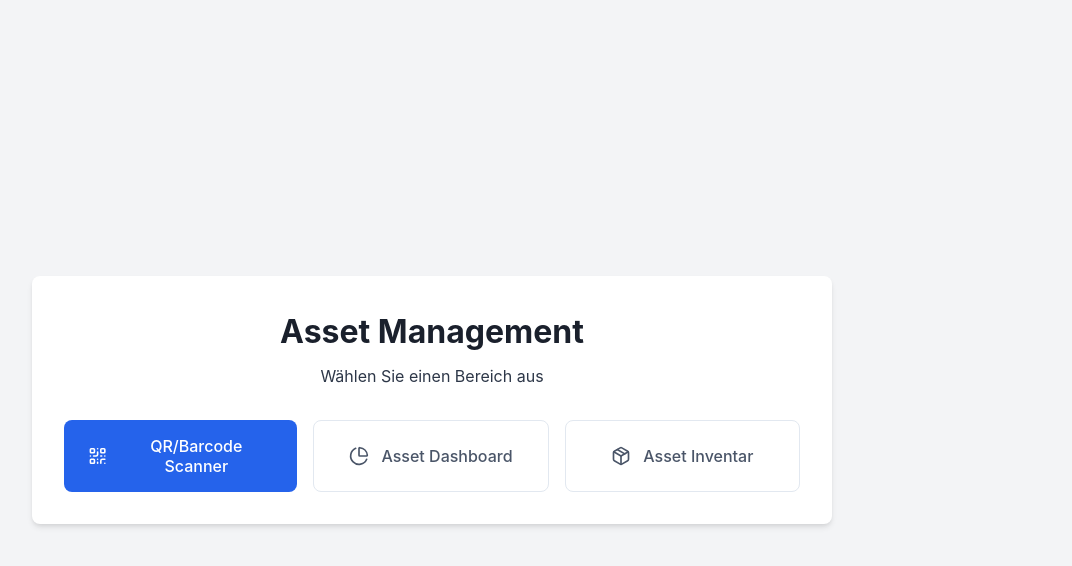
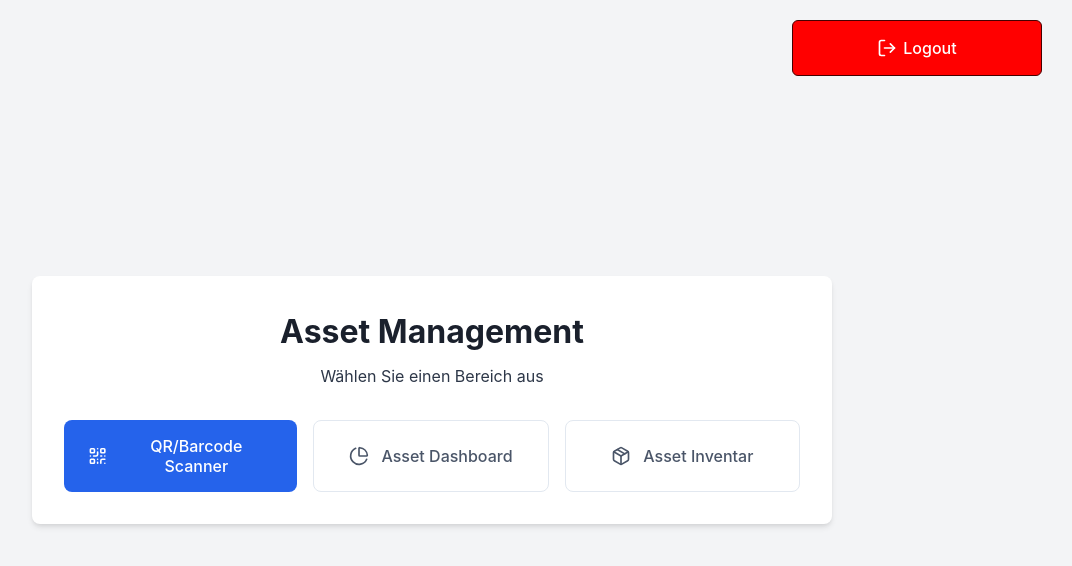
Before and after one commit to nilsmenge/Inventarisierungstool, a React (Vite) app in the folder frontend/: page /navigator in a window 1280 px wide. Shown: the top 566 px of the page, without its empty margins (208-1280 px from the left). Built offline with nearby package versions, Linux system fonts and the light colour scheme.

Commit message:
create logout button

```diff
--- a/frontend/src/Components/Navigator/Navigator.css
+++ b/frontend/src/Components/Navigator/Navigator.css
@@ -89,6 +89,35 @@
     box-shadow: 0 4px 12px rgba(0, 0, 0, 0.1);
 }
 
+.logout-btn {
+  position: absolute;
+  top: 20px;
+  right: 30px;
+  z-index: 10;
+  background: #ff0000;
+  color: white;
+  border: 1px solid #460000;
+  padding: 8px 16px;
+  border-radius: 6px;
+  display: flex;
+  align-items: center;
+  gap: 6px;
+  cursor: pointer;
+}
+
+/* .navigator-button.logout{
+    background-color: #ff0000;
+    color: white;
+    border: 1px solid #460000;
+} */
+
+/* .navigator-button.navigator-button.logout:hover{
+    background-color: grey;
+    border-color: #cbd5e0;
+    color: white;
+    box-shadow: 0 4px 12px rgba(0, 0, 0, 0.1);
+} */
+
 @media (min-width: 768px) {
     .n-btns{
         flex-direction: row;
--- a/frontend/src/Components/Navigator/Navigator.jsx
+++ b/frontend/src/Components/Navigator/Navigator.jsx
@@ -1,7 +1,7 @@
 import React from "react"
 import './Navigator.css'
 import { useNavigate } from 'react-router-dom'
-import { BarChart3, QrCode, Package, User, ChartPie } from 'lucide-react'
+import { BarChart3, QrCode, Package, User, ChartPie, LogOut} from 'lucide-react'
 
 const Navigator = () => {
   const navigate = useNavigate()
@@ -15,6 +15,13 @@ const Navigator = () => {
   };
 
   const isAdmin = getCookie("isAdmin") === "true";
+
+    const handleLogout = () => {
+    document.cookie = "logged_in=false; path=/; SameSite=Strict";
+    document.cookie = "isAdmin=false; path=/; SameSite=Strict";
+    window.currentUser = null;
+    navigate('/login');
+  }
 
   const handleAdmindashboard = () => {
     navigate('/admindashboard')
@@ -32,13 +39,15 @@ const Navigator = () => {
 
 return (
   <div className="navigator-container">
+    <button className="navigator-button logout-btn" onClick={handleLogout}>
+      <LogOut size={20} /> Logout
+    </button>
     <div className="navigator-content">
       <div className="navigator-card">
         <div className="navigator-header">
           <h1 className="navigator-title">Asset Management</h1>
           <p className="navigator-suptitle">Wählen Sie einen Bereich aus</p>
         </div>
-
         <div className="n-btns">
           <button className="navigator-button" onClick={handleScanner}>
             <QrCode size={20} />
```
Lines whose indentation alone changed are shown as unchanged.
